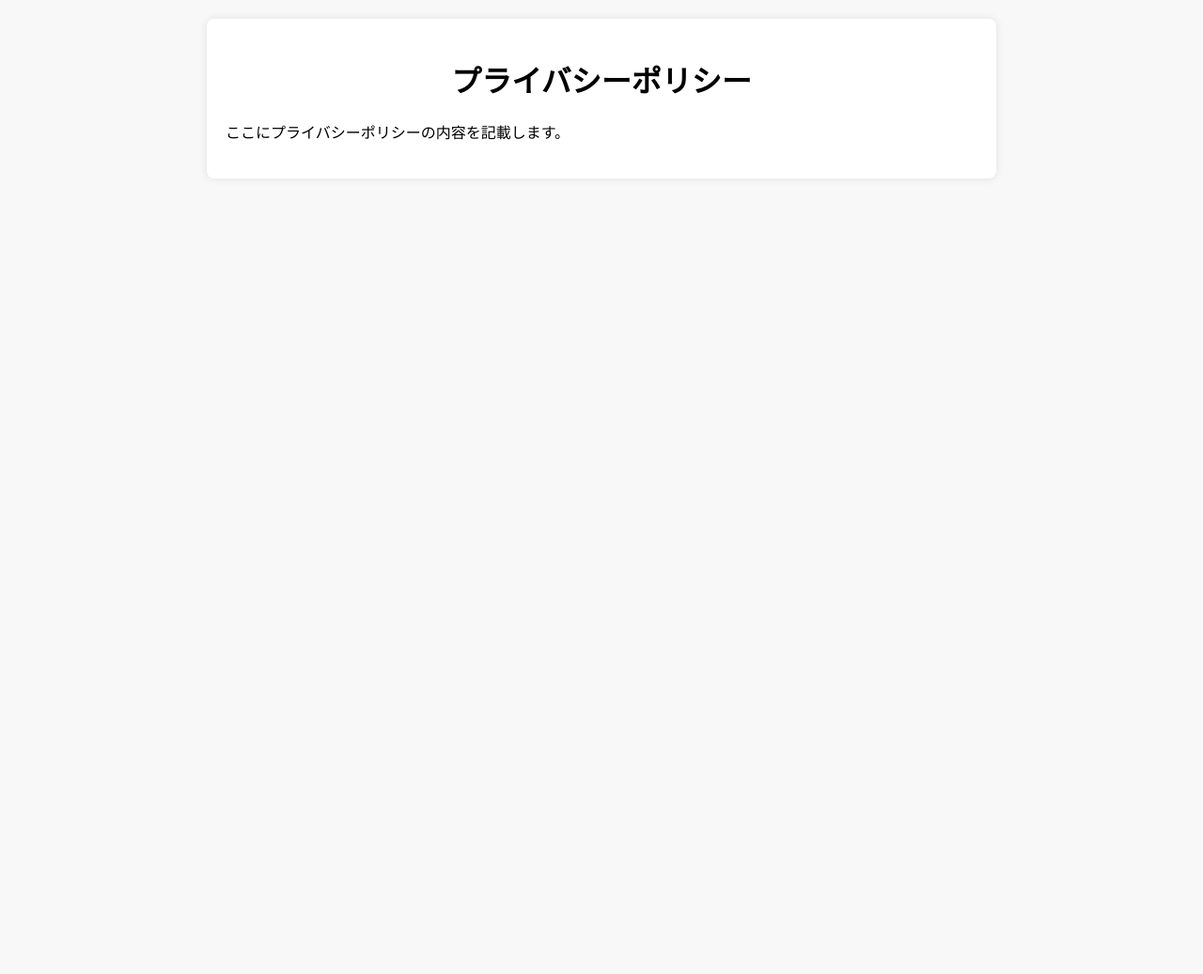
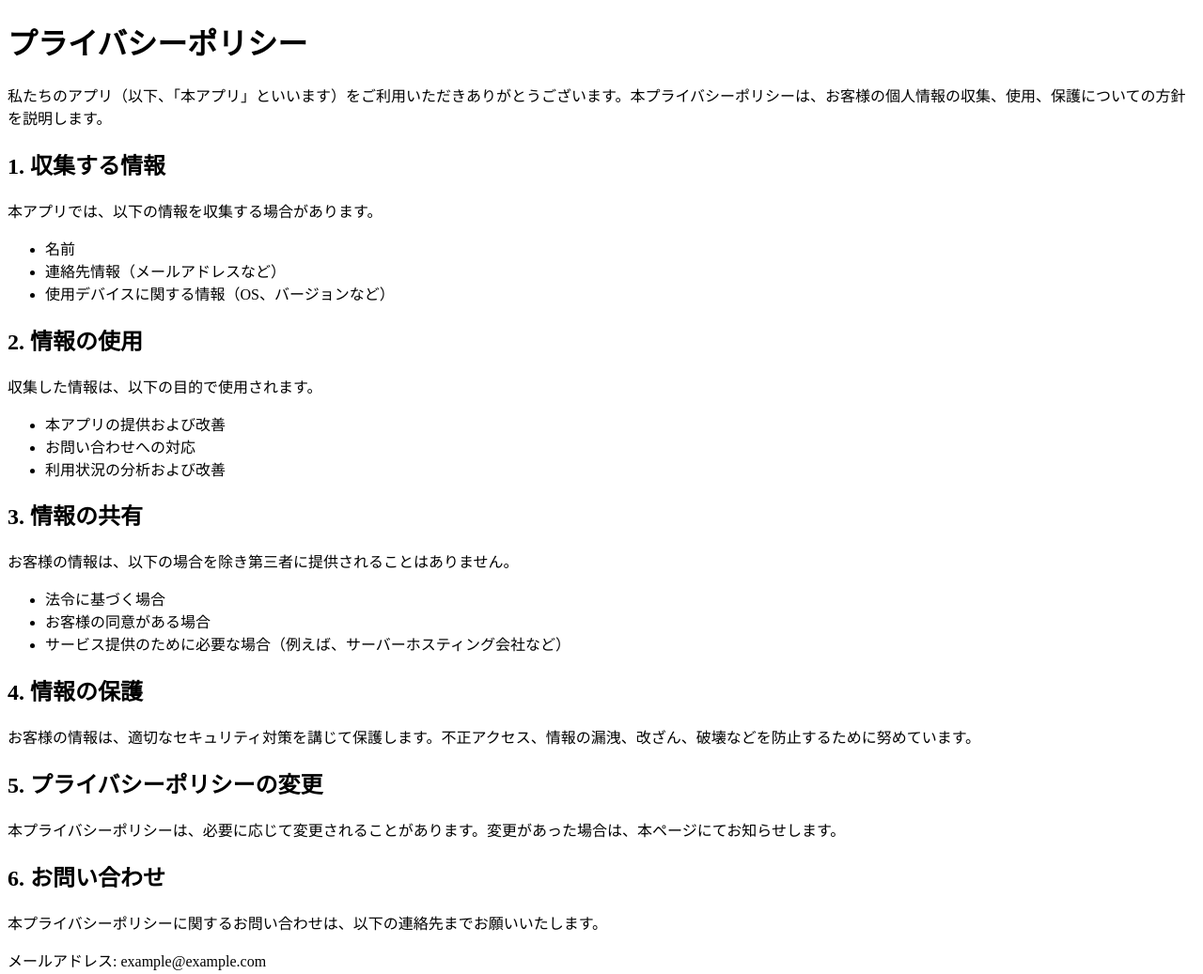
Before and after one commit to fumiyyyyy/ChineseProductsExpoShoppingMenuAppPrivacy-Policy, a plain HTML site: page index.html in a window 1280 px wide. Shown: the whole page at 94% size. Before the commit the page ends 800 px from the top, so only its background shows below. Drawn offline with Linux system fonts and the light colour scheme.

Commit message:
Update index.html

```diff
--- a/index.html
+++ b/index.html
@@ -4,34 +4,43 @@
     <meta charset="UTF-8">
     <meta name="viewport" content="width=device-width, initial-scale=1.0">
     <title>プライバシーポリシー</title>
-    <style>
-        body {
-            font-family: Arial, sans-serif;
-            margin: 0;
-            padding: 20px;
-            background-color: #f8f8f8;
-        }
-        .container {
-            max-width: 800px;
-            margin: 0 auto;
-            background-color: #fff;
-            padding: 20px;
-            border-radius: 8px;
-            box-shadow: 0 0 10px rgba(0,0,0,0.1);
-        }
-        h1 {
-            text-align: center;
-        }
-        p {
-            line-height: 1.6;
-        }
-    </style>
 </head>
 <body>
-    <div class="container">
-        <h1>プライバシーポリシー</h1>
-        <p>ここにプライバシーポリシーの内容を記載します。</p>
-        <!-- 具体的なプライバシーポリシーの内容を追加してください -->
-    </div>
+    <h1>プライバシーポリシー</h1>
+    <p>私たちのアプリ（以下、「本アプリ」といいます）をご利用いただきありがとうございます。本プライバシーポリシーは、お客様の個人情報の収集、使用、保護についての方針を説明します。</p>
+
+    <h2>1. 収集する情報</h2>
+    <p>本アプリでは、以下の情報を収集する場合があります。</p>
+    <ul>
+        <li>名前</li>
+        <li>連絡先情報（メールアドレスなど）</li>
+        <li>使用デバイスに関する情報（OS、バージョンなど）</li>
+    </ul>
+
+    <h2>2. 情報の使用</h2>
+    <p>収集した情報は、以下の目的で使用されます。</p>
+    <ul>
+        <li>本アプリの提供および改善</li>
+        <li>お問い合わせへの対応</li>
+        <li>利用状況の分析および改善</li>
+    </ul>
+
+    <h2>3. 情報の共有</h2>
+    <p>お客様の情報は、以下の場合を除き第三者に提供されることはありません。</p>
+    <ul>
+        <li>法令に基づく場合</li>
+        <li>お客様の同意がある場合</li>
+        <li>サービス提供のために必要な場合（例えば、サーバーホスティング会社など）</li>
+    </ul>
+
+    <h2>4. 情報の保護</h2>
+    <p>お客様の情報は、適切なセキュリティ対策を講じて保護します。不正アクセス、情報の漏洩、改ざん、破壊などを防止するために努めています。</p>
+
+    <h2>5. プライバシーポリシーの変更</h2>
+    <p>本プライバシーポリシーは、必要に応じて変更されることがあります。変更があった場合は、本ページにてお知らせします。</p>
+
+    <h2>6. お問い合わせ</h2>
+    <p>本プライバシーポリシーに関するお問い合わせは、以下の連絡先までお願いいたします。</p>
+    <p>メールアドレス: example@example.com</p>
 </body>
 </html>
```
